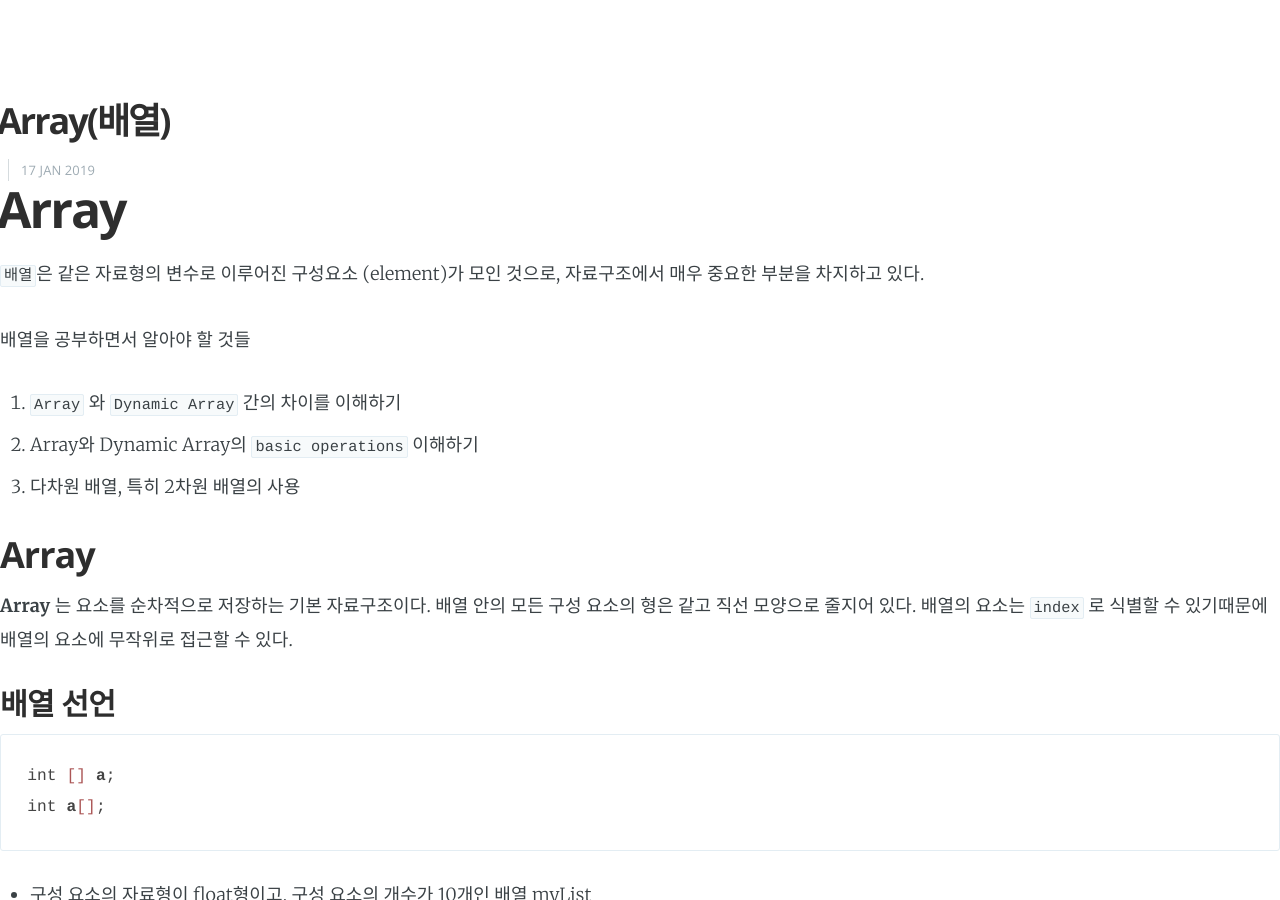
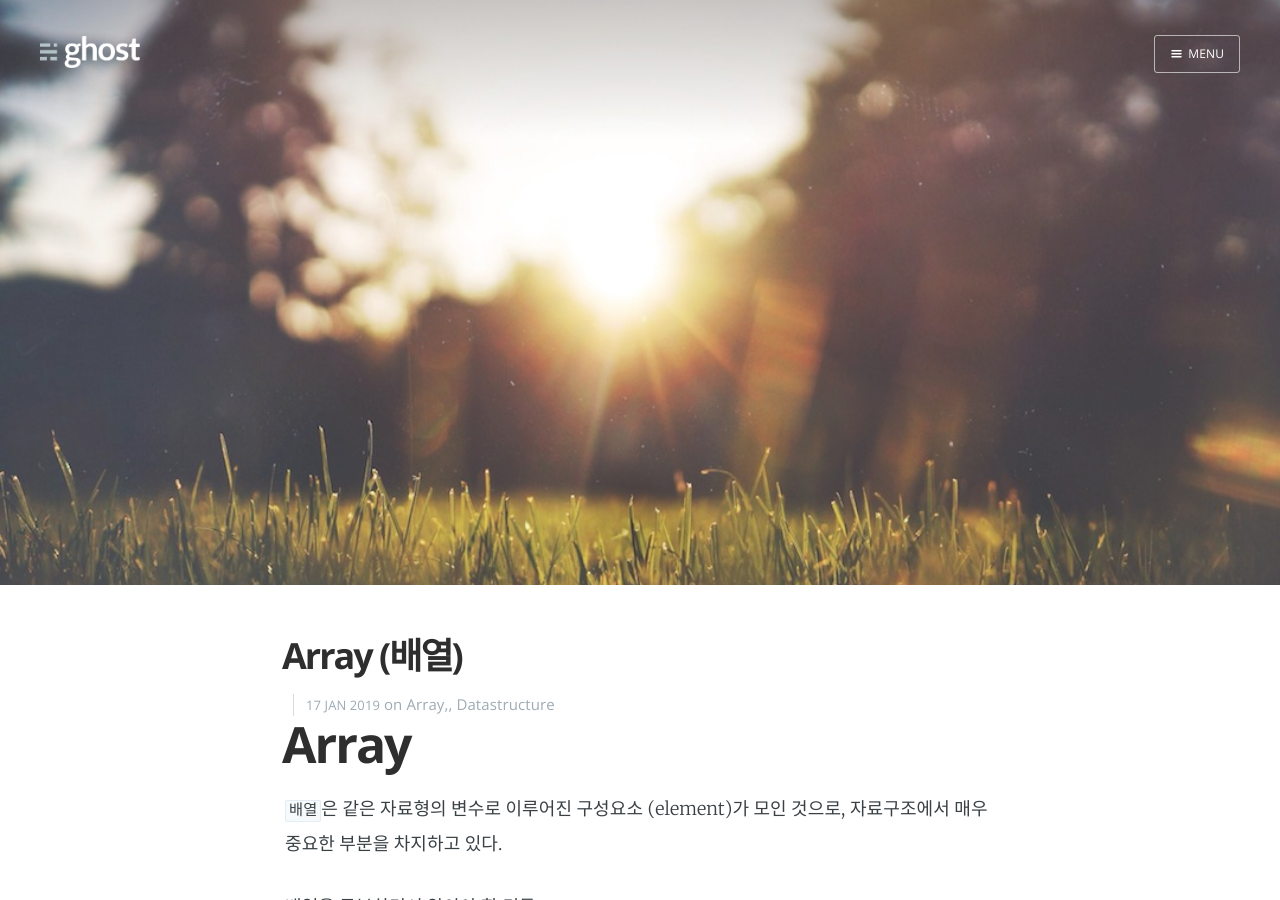
Before and after one commit to yeGenieee/yeGenieee.github.io, a Jekyll site: the page built from _posts/2019-01-17-Array.md, in a window 1280 px wide and 900 px high. Built offline with Jekyll 4.4.1, drawn with Linux system fonts in a browser that asks for light colours; nearby versions of some CDN libraries; part of the change alters nothing that is shown.

Commit message:
Modify gitblog theme

```diff
--- a/_config.yml
+++ b/_config.yml
@@ -17,10 +17,11 @@ repository : "yeGenieee/yeGenieee.github.io" # 블로그 github 레퍼지토리
 google_analytics: UA-69281367-1
 disqus: yeGenieee
 search : true # 사이트 우측 상단 검색 활성화
-search_full_content : false # 제목이 아닌 내용까지도 검색할 것인지에 대한 설정 , 기본은 false
+search_full_content : true # 제목이 아닌 내용까지도 검색할 것인지에 대한 설정 , 기본은 false
+
 
 # edit baseurl to simply '/' if using as your personal page (instead of a project page)
-baseurl:
+baseurl: /jasper/
 
 # Permalinks
 permalink: /:title
@@ -38,30 +39,6 @@ plugins: [jekyll-paginate]
 # Disqus comments as a per-post basis
 # ...
 
-author:
-  name: "yeGenieee" # 이름
-  avatar: "" # 프로필 사진
-  bio: "" # 이름 아래 나타날 자신의 설명
-  location: "Seoul, Korea"
-  email: "cyj95428@gmail.com"
-  uri : ""
-  github : "yeGenieee"
-
-
-# Defaults
-  defaults:
-    # _posts
-    - scope:
-        path: ""
-        type: posts
-      values:
-        layout: single
-        author_profile: true
-        read_time: false # 해당 포스트를 읽은 시간이 표시, 기본값은 true
-        comments: true
-        share: true # 포스트 공유 기능을 활성화 할 것인지 정함, 기본값은 true
-        related: true
-
 
 # Settings for builing master branch with travis-ci
 # with jekyll-travis
@@ -75,7 +52,7 @@ author:
 # or "master" otherwise
 safe: false
 lsi: false
-username: yeGenieee
+username: jekyller
 repo: jasper
 branch: master
 relative_source: ../jasper/
--- a/_posts/2019-01-17-Array.md
+++ b/_posts/2019-01-17-Array.md
@@ -1,13 +1,14 @@
 ---
-
 layout: post
-
-title: "Array(배열)"
-
-date: 2019-01-17
-
+cover: 'assets/images/cover2.jpg'
+navigation: True
+title: Array (배열)
+date: 2019-01-17 22:00
+tags: array, datastructure
+subclass: 'post tag-fiction'
+logo: 'assets/images/ghost.png'
+author: yeGenieee
 categories: datastructure, array
-
 ---
 
 # Array
```
Also changed, not shown: 1 other file.
